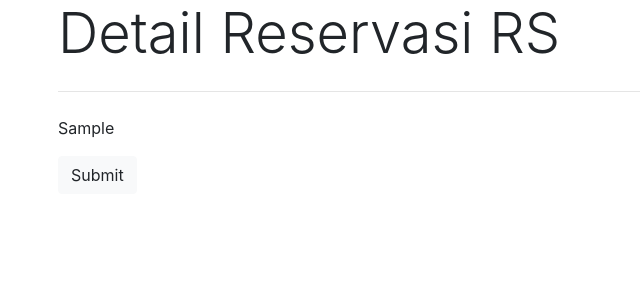
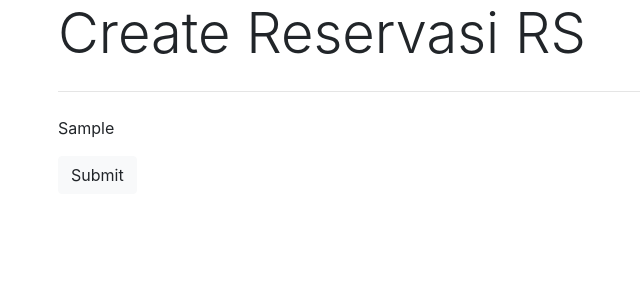
Before and after one commit to obap2001/sicovid-djangopostgre, a Django app: template reservasi_rumah_sakit/templates/create_reservasi_rs.html in a window 1280 px wide. Shown: the part 56-356 px from the top of the page, without its empty margins (27-667 px from the left). Run offline with Django 3.2, Linux system fonts and the light colour scheme; the template is opened without the code that fills it: most values are stand-ins (such as "Sample title", 1, 10 or a date in 2020); parts of the project's set-up code (start-up, migrations or seed data) failed here and were passed over; some libraries are stand-ins or nearby versions.

Commit message:
Rename url name for reservasi_rs to avoid collision

```diff
--- a/reservasi_rumah_sakit/templates/create_reservasi_rs.html
+++ b/reservasi_rumah_sakit/templates/create_reservasi_rs.html
@@ -1,12 +1,12 @@
 {% extends 'base.html' %}
 {% load static %}
 {% block title %}
-    <title> Detail Reservasi RS </title>
+    <title> Create Reservasi RS </title>
 {% endblock title %}
 
 {% load crispy_forms_tags %}
 {% block content  %}
-    <h1 class="display-4">Detail Reservasi RS</h1>
+    <h1 class="display-4">Create Reservasi RS</h1>
     <hr class="my-4">
 
     <form method = "POST">
--- a/reservasi_rumah_sakit/templates/list_reservasi_rs.html
+++ b/reservasi_rumah_sakit/templates/list_reservasi_rs.html
@@ -9,7 +9,7 @@
     <h1 class="display-4">List Reservasi RS</h1>
     <hr class="my-4">
     {% if request.session.peran == "ADMIN_SATGAS" %}
-        <a class="btn btn-primary" href="{% url 'create_reservasi' %}" role="button">CREATE</a>
+        <a class="btn btn-primary" href="{% url 'create_reservasi_rs' %}" role="button">CREATE</a>
     {% endif %}
 
     <table class="table">
@@ -39,8 +39,8 @@
       <td>{{ i.6 }}</td>
       {% if request.session.peran == "ADMIN_SATGAS" %}
       <td>
-        <a class="btn btn-primary" href="{% url 'update_reservasi' kode_pasien=i.1 tanggal=i.2 %}" role="button">UPDATE</a>
-        <a class="btn btn-primary" href="{% url 'delete_reservasi' kode_pasien=i.1 tanggal=i.2 %}" role="button">DELETE</a>
+        <a class="btn btn-primary" href="{% url 'update_reservasi_rs' kode_pasien=i.1 tanggal=i.2 %}" role="button">UPDATE</a>
+        <a class="btn btn-primary" href="{% url 'delete_reservasi_rs' kode_pasien=i.1 tanggal=i.2 %}" role="button">DELETE</a>
         </td>
         {% endif %}
     </tr>
--- a/reservasi_rumah_sakit/urls.py
+++ b/reservasi_rumah_sakit/urls.py
@@ -3,9 +3,9 @@ from .views import create_reservasi_rs_view, delete_reservasi_rs_view, list_rese
 from .views import fetch_data_ruangan, fetch_data_bed
 
 urlpatterns = [
-    path('create/',create_reservasi_rs_view, name='create_reservasi'),
-    path('delete/<str:kode_pasien>/<str:tanggal>',delete_reservasi_rs_view, name='delete_reservasi'),
-    path('update/<str:kode_pasien>/<str:tanggal>',update_reservasi_rs_view, name='update_reservasi'),
+    path('create/',create_reservasi_rs_view, name='create_reservasi_rs'),
+    path('delete/<str:kode_pasien>/<str:tanggal>',delete_reservasi_rs_view, name='delete_reservasi_rs'),
+    path('update/<str:kode_pasien>/<str:tanggal>',update_reservasi_rs_view, name='update_reservasi_rs'),
     path('',list_reservasi_rs_view, name='list_reservasi'),
     path('create/load_ruangan/',fetch_data_ruangan, name='load_ruangan'),
     path('create/load_bed/',fetch_data_bed, name='load_bed'),
--- a/reservasi_rumah_sakit/views.py
+++ b/reservasi_rumah_sakit/views.py
@@ -26,7 +26,7 @@ def create_reservasi_rs_view(request):
                     ''')
 
             messages.success(request, 'Data Reservasi Behasil ditambahkan')
-            return redirect('list_reservasi')
+            return redirect('list_reservasi_rs')
 
         return render(request,'create_reservasi_rs.html',response)
     else:
@@ -97,7 +97,7 @@ def update_reservasi_rs_view(request,kode_pasien,tanggal):
                     ''')
 
             messages.success(request, 'Data Reservasi Behasil diubah')
-            return redirect('list_reservasi')
+            return redirect('list_reservasi_rs')
 
         return render(request,'update_reservasi_rs.html',response)
 
@@ -117,7 +117,7 @@ def delete_reservasi_rs_view(request,kode_pasien,tanggal):
                 '''
             )
         messages.success(request, f'Data Reservasi berhasil dihapus')
-        return redirect('list_reservasi')
+        return redirect('list_reservasi_rs')
 
     else:
         return redirect('home')
```
